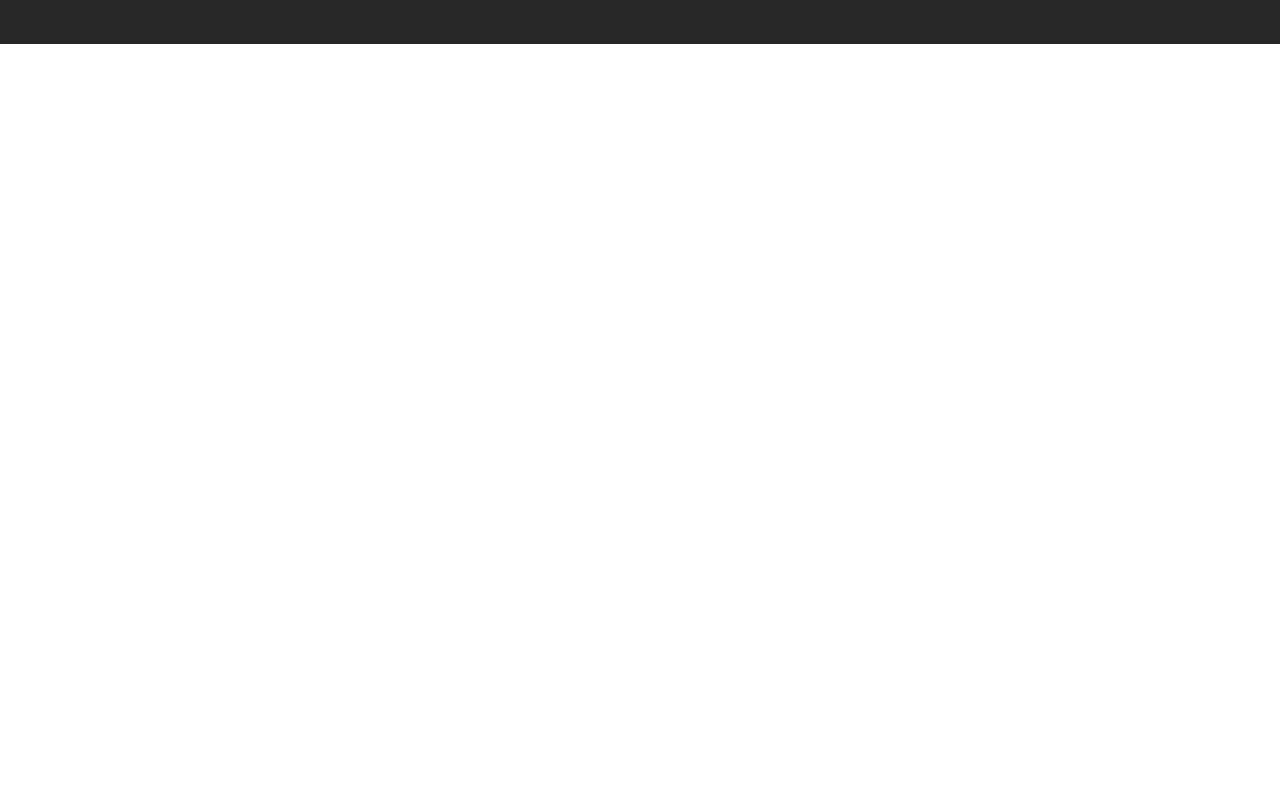
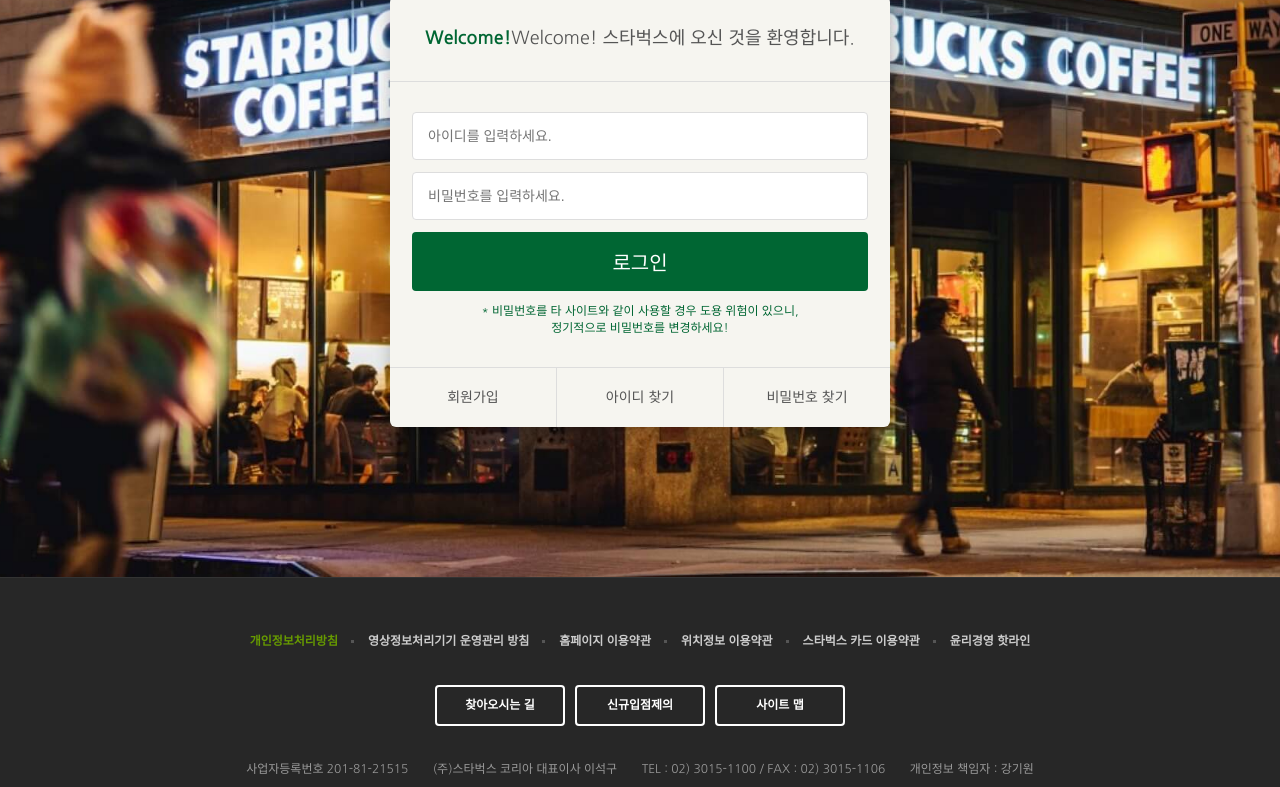
Before and after one commit to frontktp/starbucks, a plain HTML site: page signin/index.html in a window 1280 px wide. Shown: the part 290-1077 px from the top of the page. Before the commit the page ends 800 px from the top, so only its background shows below. Drawn offline with nearby package versions, Linux system fonts and the light colour scheme.

Commit message:
로그인 페이지 완성

```diff
--- /dev/null
+++ b/css/signin.css
@@ -0,0 +1,82 @@
+.signin {
+  margin-top:120px;
+  padding: 100px 0 150px;
+  background-image: url("../images/signin_bg.jpg");
+  background-repeat: no-repeat;
+  background-position: center;
+  background-attachment: fixed;
+  background-size: cover;
+}
+
+.signin h1 {
+  color: #fff;
+  font-size:30px;
+  font-weight: 700;
+  text-align: center;
+  margin-bottom: 24px;
+}
+.signin__card {
+  width:500px;
+  margin:0 auto;
+  border-radius: 6px;
+  background-color: #f6f5f0;
+  box-shadow: 2px 2px 20px rgba(0,0,0,.3);
+  color:#555;
+}
+
+.signin__card h2 {
+  padding: 30px;
+  font-size: 18px;
+  text-align: center;
+  border-bottom : 1px solid #ddd;
+}
+.signin__card h2 strong{
+  font-weight: 700;
+  color:#006633;
+}
+.signin__card form {
+  padding:30px 22px;
+}
+.signin__card form input {
+  width:100%;
+  margin-bottom: 12px;
+  padding: 15px;
+  border: 1px solid #ddd;
+  border-radius: 4px;
+  outline: none;
+  box-sizing: border-box;
+  font-size:14px;
+}
+.signin__card form [type="submit"] {
+  background-color: #006633;
+  border:none;
+  color:#fff;
+  font-size:20px;
+  cursor:pointer;
+}
+.signin__card form p {
+  font-size:12px;
+  color:#006633;
+  text-align:center;
+}
+
+.signin__card .actions {
+  display:flex;
+  border-top: 1px solid #ddd;
+}
+.signin__card .actions a {
+  flex-grow:1;
+  flex-basis:0;
+  text-align:center;
+  padding:20px;
+  color:#555;
+  font-size: 14px;
+  border-right:1px solid #ddd;
+}
+.signin__card .actions a:last-child {
+  border-right:none;
+}
+
+.signin__card .actions a:hover {
+  text-decoration: underline;
+}
--- a/signin/index.html
+++ b/signin/index.html
@@ -26,6 +26,7 @@
   <link href="https://fonts.googleapis.com/css2?family=Nanum+Gothic:wght@400;700&display=swap" rel="stylesheet">
   <link rel="stylesheet" href="https://fonts.googleapis.com/icon?family=Material+Icons" />
   <link rel="stylesheet" href="../css/common.css">
+  <link rel="stylesheet" href="../css/signin.css">
   <script defer src="../js/common.js"></script>
 
 
@@ -363,7 +364,26 @@
   </header>
 
   <section class="signin">
-
+    <h1>로그인</h1>
+    <div class="signin__card">
+      <h2>
+        <strong>Welcome!</strong>Welcome! 스타벅스에 오신 것을 환영합니다.
+      </h2>
+      <form>
+        <input type="text" placeholder="아이디를 입력하세요.">
+        <input type="text" placeholder="비밀번호를 입력하세요.">
+        <input type="submit" value="로그인">
+        <p>
+          * 비밀번호를 타 사이트와 같이 사용할 경우 도용 위험이 있으니,<br>
+          정기적으로 비밀번호를 변경하세요!
+        </p>
+      </form>
+      <div class="actions">
+        <a href="javascript:void(0)">회원가입</a>
+        <a href="javascript:void(0)">아이디 찾기</a>
+        <a href="javascript:void(0)">비밀번호 찾기</a>
+      </div>
+    </div>
   </section>
   <!--FOOTER-->
   <footer>
```
